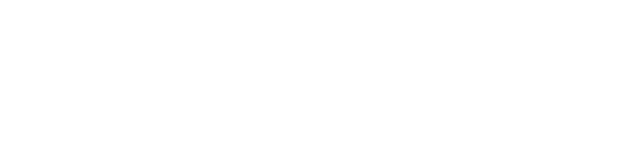
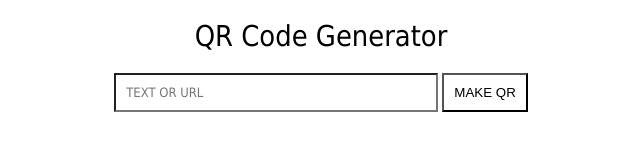
Before and after one commit to mariogarridopt/QR-Generator-Page, a plain HTML site: page index.html in a window 1280 px wide. Shown: the whole page, without its empty margins (319-959 px from the left). Drawn offline with Linux system fonts and the light colour scheme.

Commit message:
Make the HTML page and the design for it

```diff
--- a/index.html
+++ b/index.html
@@ -4,9 +4,17 @@
     <meta charset="utf-8">
     <title>QR Code Gen</title>
     <link rel="stylesheet" href="style.css">
+    <link rel='shortcut icon' type='image/x-icon' href='favicon.ico' />
   </head>
   <body>
+    <div class="container">
+      <h1 class="title">QR Code Generator</h1>
+      <input type="text" name="webp" value="" placeholder="TEXT OR URL" id="urlstr" />
+      <button type="button" name="button" id="make">MAKE QR</button>
+    </div>
+    <div class="code">
 
+    </div>
   </body>
   <!-- LIBS -->
   <script src="lib/jquery.min.js"></script>
--- a/style.css
+++ b/style.css
@@ -0,0 +1,36 @@
+body, input {
+    font: 0.9em Tahoma, sans-serif;
+}
+
+.title {
+    font-weight: normal;
+}
+
+.container {
+    width: 100%
+    max-width: 600px;
+    text-align: center;
+    margin: 0 auto;
+}
+
+input, button {
+    padding: 10px;
+    background-color: #fff;
+    border 1px solid #ccc;
+    margin 0;
+}
+
+input[type="text"] {
+    width: 300px;
+}
+
+
+.code {
+  display: none;
+  width: 100%;
+  height: 100%;
+  padding: 20px 0 0 0;
+  margin: 0;
+  text-align: center;
+
+}
```
